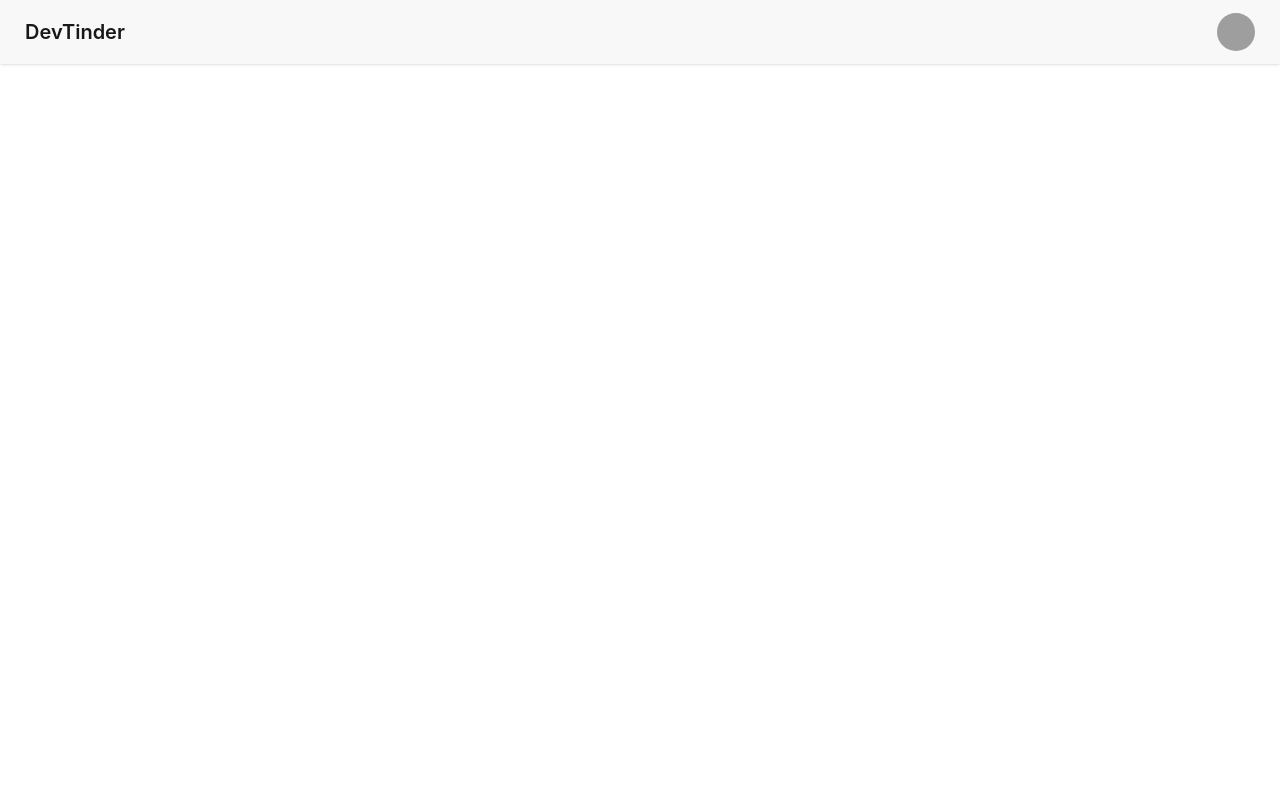
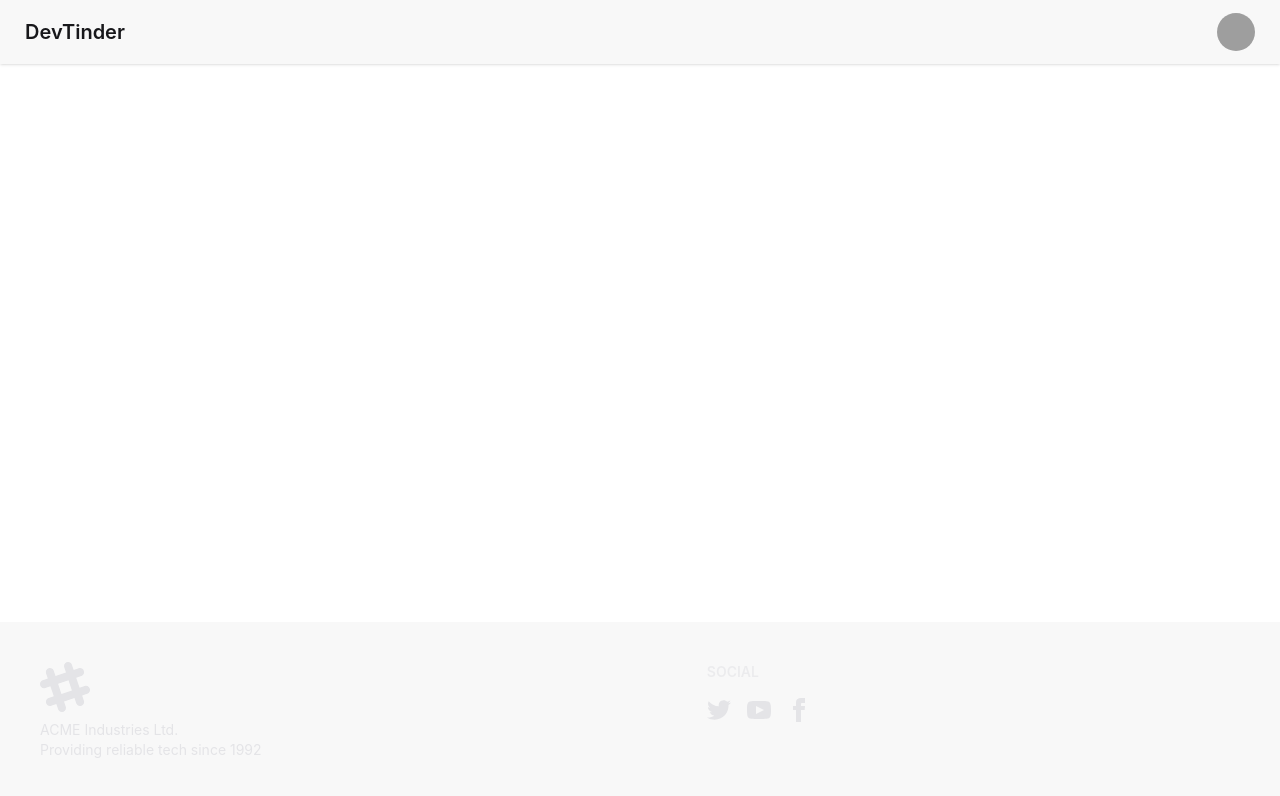
Before and after one commit to architi/DevTinder-web, a React (Vite) app: page / in a window 1280 px wide. Shown: the top 796 px of the page. Built offline with nearby package versions, Linux system fonts and the light colour scheme; grey boxes are pictures that could not be loaded.

Commit message:
adding in a footer

```diff
--- a/src/Body.jsx
+++ b/src/Body.jsx
@@ -1,11 +1,13 @@
 import NavBar from "./NavBar";
 import {Outlet} from "react-router-dom"
+import Footer from "./Footer";
 
 const Body = () => {
   return (
     <div>
       <NavBar/>
       <Outlet />
+      <Footer />
     </div>
   )
 }
--- /dev/null
+++ b/src/Footer.jsx
@@ -0,0 +1,67 @@
+const Footer = () => {
+  return (
+    <footer className="footer sm:footer-horizontal bg-base-200 text-neutral-content p-10 fixed bottom-0">
+      <aside>
+        <svg
+          width="50"
+          height="50"
+          viewBox="0 0 24 24"
+          xmlns="http://www.w3.org/2000/svg"
+          fillRule="evenodd"
+          clipRule="evenodd"
+          className="fill-current"
+        >
+          <path d="M22.672 15.226l-2.432.811.841 2.515c.33 1.019-.209 2.127-1.23 2.456-1.15.325-2.148-.321-2.463-1.226l-.84-2.518-5.013 1.677.84 2.517c.391 1.203-.434 2.542-1.831 2.542-.88 0-1.601-.564-1.86-1.314l-.842-2.516-2.431.809c-1.135.328-2.145-.317-2.463-1.229-.329-1.018.211-2.127 1.231-2.456l2.432-.809-1.621-4.823-2.432.808c-1.355.384-2.558-.59-2.558-1.839 0-.817.509-1.582 1.327-1.846l2.433-.809-.842-2.515c-.33-1.02.211-2.129 1.232-2.458 1.02-.329 2.13.209 2.461 1.229l.842 2.515 5.011-1.677-.839-2.517c-.403-1.238.484-2.553 1.843-2.553.819 0 1.585.509 1.85 1.326l.841 2.517 2.431-.81c1.02-.33 2.131.211 2.461 1.229.332 1.018-.21 2.126-1.23 2.456l-2.433.809 1.622 4.823 2.433-.809c1.242-.401 2.557.484 2.557 1.838 0 .819-.51 1.583-1.328 1.847m-8.992-6.428l-5.01 1.675 1.619 4.828 5.011-1.674-1.62-4.829z"></path>
+        </svg>
+        <p>
+          ACME Industries Ltd.
+          <br />
+          Providing reliable tech since 1992
+        </p>
+      </aside>
+      <nav>
+        <h6 className="footer-title">Social</h6>
+        <div className="grid grid-flow-col gap-4">
+          <a>
+            <svg
+              aria-label="Twitter"
+              xmlns="http://www.w3.org/2000/svg"
+              width="24"
+              height="24"
+              viewBox="0 0 24 24"
+              className="fill-current"
+            >
+              <path d="M24 4.557c-.883.392-1.832.656-2.828.775 1.017-.609 1.798-1.574 2.165-2.724-.951.564-2.005.974-3.127 1.195-.897-.957-2.178-1.555-3.594-1.555-3.179 0-5.515 2.966-4.797 6.045-4.091-.205-7.719-2.165-10.148-5.144-1.29 2.213-.669 5.108 1.523 6.574-.806-.026-1.566-.247-2.229-.616-.054 2.281 1.581 4.415 3.949 4.89-.693.188-1.452.232-2.224.084.626 1.956 2.444 3.379 4.6 3.419-2.07 1.623-4.678 2.348-7.29 2.04 2.179 1.397 4.768 2.212 7.548 2.212 9.142 0 14.307-7.721 13.995-14.646.962-.695 1.797-1.562 2.457-2.549z"></path>
+            </svg>
+          </a>
+          <a>
+            <svg
+              aria-label="YouTube"
+              xmlns="http://www.w3.org/2000/svg"
+              width="24"
+              height="24"
+              viewBox="0 0 24 24"
+              className="fill-current"
+            >
+              <path d="M19.615 3.184c-3.604-.246-11.631-.245-15.23 0-3.897.266-4.356 2.62-4.385 8.816.029 6.185.484 8.549 4.385 8.816 3.6.245 11.626.246 15.23 0 3.897-.266 4.356-2.62 4.385-8.816-.029-6.185-.484-8.549-4.385-8.816zm-10.615 12.816v-8l8 3.993-8 4.007z"></path>
+            </svg>
+          </a>
+          <a>
+            <svg
+              aria-label="Facebook"
+              xmlns="http://www.w3.org/2000/svg"
+              width="24"
+              height="24"
+              viewBox="0 0 24 24"
+              className="fill-current"
+            >
+              <path d="M9 8h-3v4h3v12h5v-12h3.642l.358-4h-4v-1.667c0-.955.192-1.333 1.115-1.333h2.885v-5h-3.808c-3.596 0-5.192 1.583-5.192 4.615v3.385z"></path>
+            </svg>
+          </a>
+        </div>
+      </nav>
+    </footer>
+  );
+}
+
+export default Footer
```
